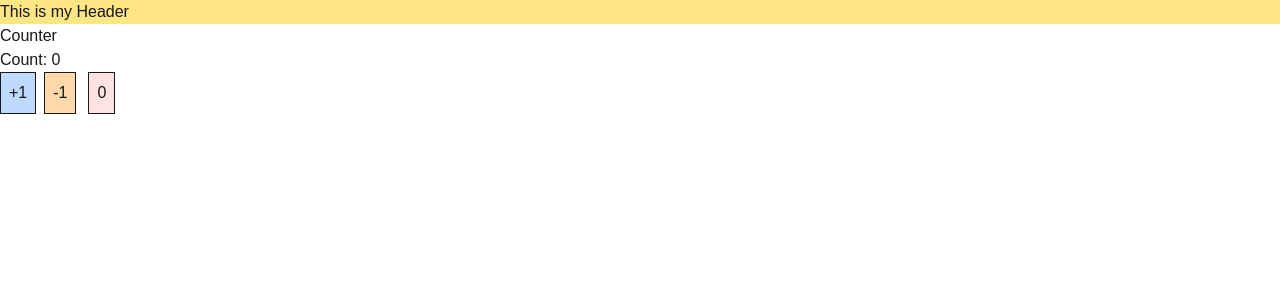
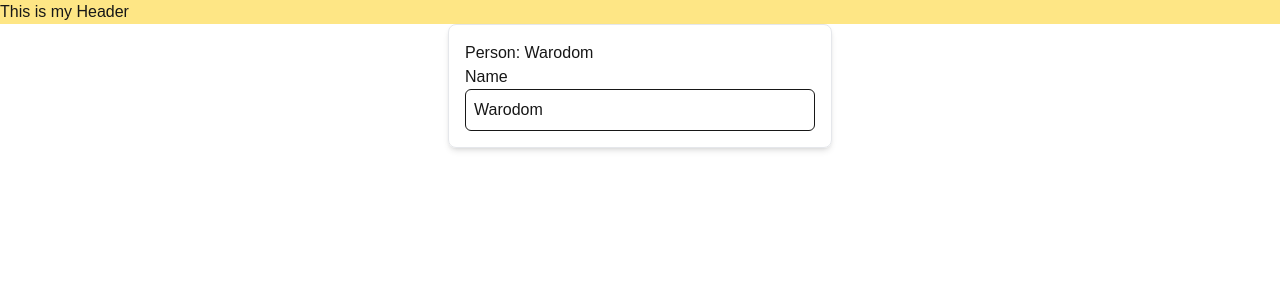
Before and after one commit to wwarodom/webapp, a Next.js app: page /counter in a window 1280 px wide. Shown: the top 300 px of the page. Built offline with nearby package versions, Linux system fonts and the light colour scheme.

Commit message:
add input name

```diff
--- /dev/null
+++ b/app/counter/Person.tsx
@@ -0,0 +1,39 @@
+'use client'
+
+import { useState } from "react"
+
+export default function Person() {
+
+    const [name, setName] = useState("Warodom")
+
+    function handleName(e: React.ChangeEvent<HTMLInputElement>) {
+        console.log(e.target.value)
+        setName(e.target.value)
+    }
+
+    // Task: create other 2 input:
+    // 1. age
+    // 2. email
+
+
+    return (
+        <div>
+            <div className="max-w-sm border border-gray-200 rounded-lg shadow-md p-4 mx-auto">
+                <div>
+                Person: {name}
+                </div>
+
+                <label
+                    htmlFor="name">Name</label>
+                <input
+                    className="border p-2 w-full rounded-md"
+                    type="text"
+                    name="name"
+                    value={name}
+                    onChange={handleName}
+                />
+            </div>
+
+        </div>
+    )
+}
--- a/app/counter/page.tsx
+++ b/app/counter/page.tsx
@@ -1,11 +1,14 @@
 import Button from "./Button";
+import Person from "./Person";
 
 export default function Counter() {
 
     // let count = 10;
 
     return (<div>
-        <h1>Counter</h1>
-       <Button  />
+        {/* <h1>Counter</h1>
+       <Button  /> */}
+
+       <Person />
     </div>)
 }
```
